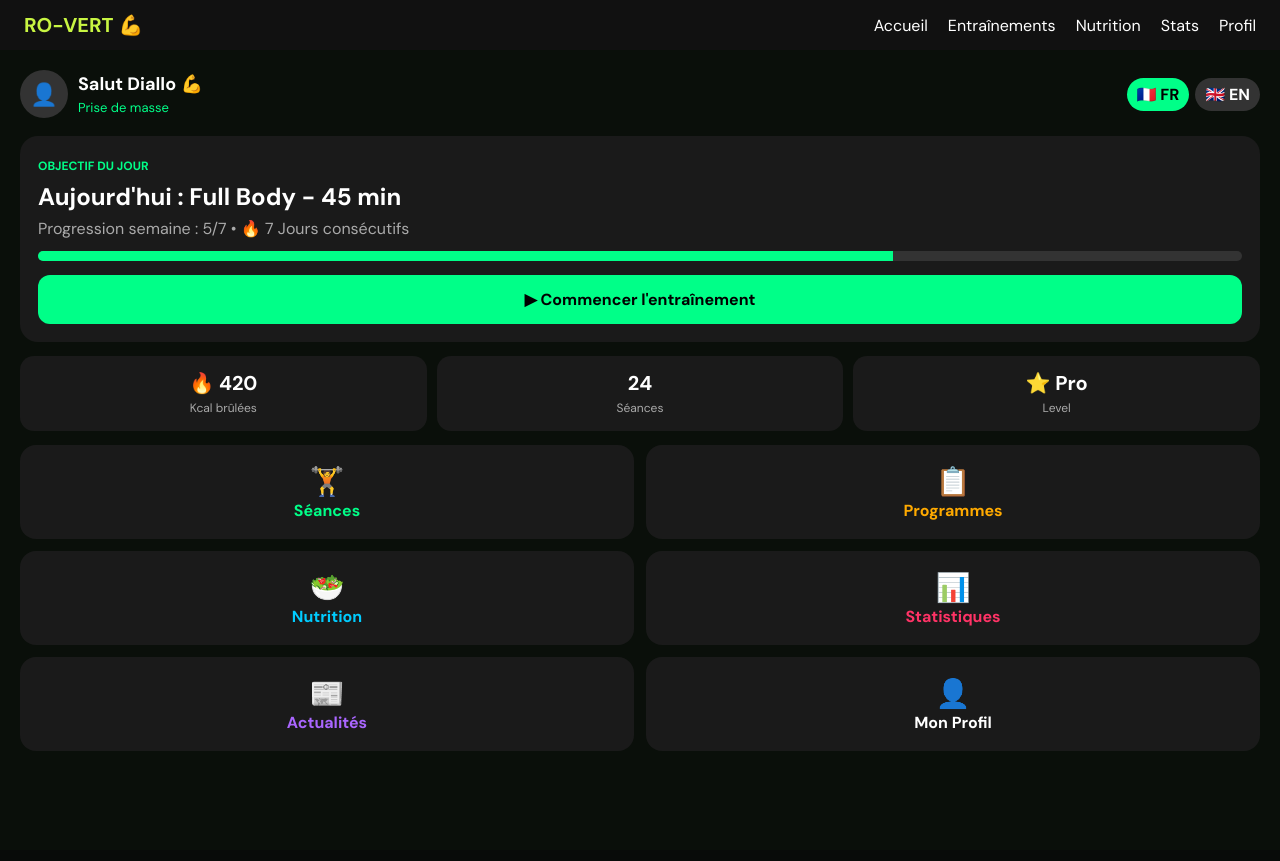
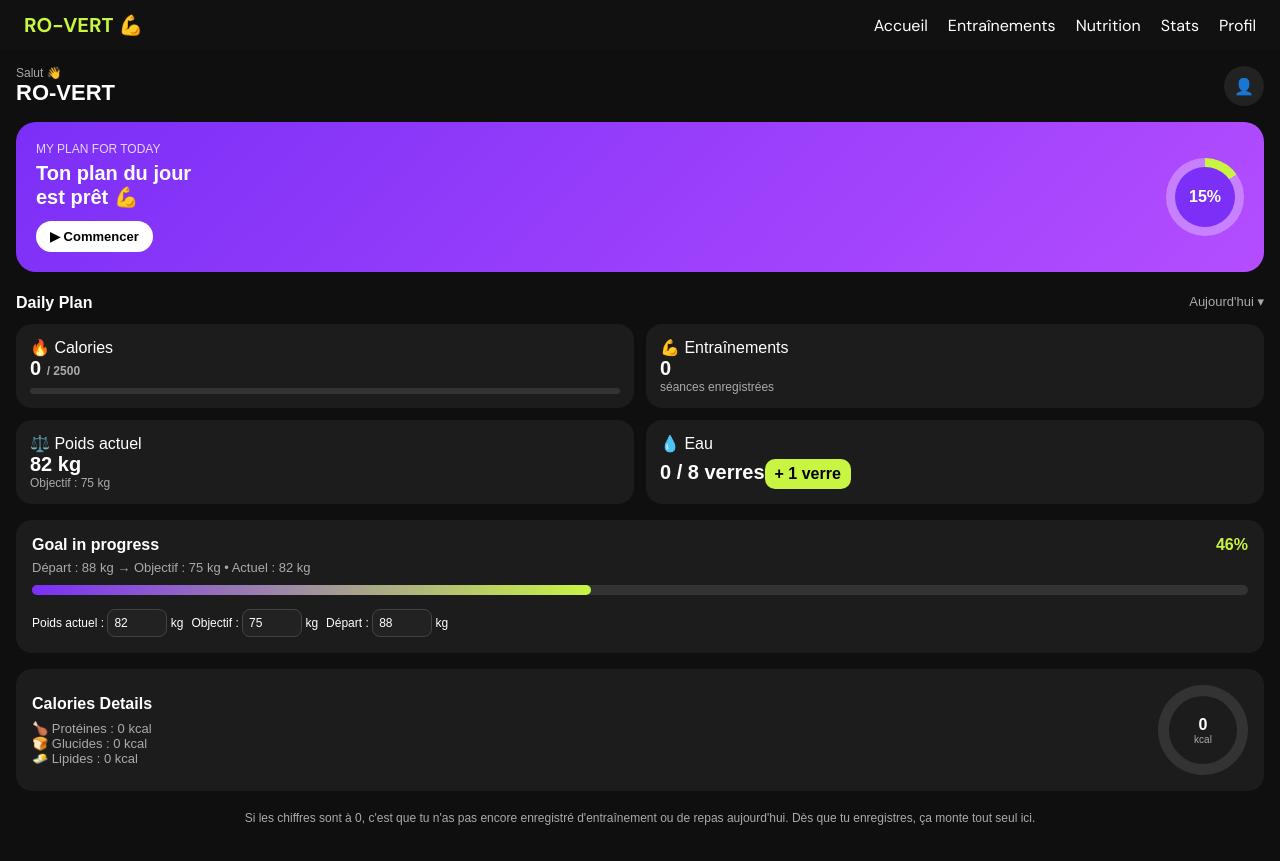
Before and after one commit to actionsdiallo-lgtm/fit-pro, a Next.js app: page /dashboard in a window 1280 px wide. Built offline with nearby package versions, Linux system fonts and the light colour scheme.

Commit message:
Refactor Dashboard component and local storage logic

```diff
--- a/src/app/dashboard/page.tsx
+++ b/src/app/dashboard/page.tsx
@@ -1,76 +1,87 @@
 "use client";
+import { useState, useEffect } from "react";
 import Link from "next/link";
-import { useState, useEffect } from "react";
 
-const TEXTS: any = {
-  fr: { hello: "Salut", goal: "OBJECTIF DU JOUR", start: "▶ Commencer l'entraînement", workouts: "Séances", programs: "Programmes", nutrition: "Nutrition", statistics: "Statistiques", news: "Actualités", profile: "Mon Profil", progress: "Progression semaine", today: "Aujourd'hui : Full Body - 45 min", kcal: "Kcal brûlées", streak: "Jours consécutifs" },
-  en: { hello: "Hi", goal: "TODAY'S GOAL", start: "▶ Start workout", workouts: "Workouts", programs: "Programs", nutrition: "Nutrition", statistics: "Statistics", news: "News", profile: "My Profile", progress: "Week progress", today: "Today: Full Body - 45 min", kcal: "Kcal burned", streak: "Day streak" },
-};
-
-export default function DashboardPage() {
-  const [lang, setLang] = useState("fr");
-  const [name, setName] = useState("Diallo");
-  const [photo, setPhoto] = useState("");
-  const [goal, setGoal] = useState("Prise de masse");
-  const t = TEXTS[lang];
+export default function Dashboard() {
+  const [weight, setWeight] = useState(82);
+  const [goalWeight, setGoalWeight] = useState(75);
+  const [startWeight, setStartWeight] = useState(88);
+  const [calories, setCalories] = useState(0);
+  const [workoutsDone, setWorkoutsDone] = useState(0);
+  const [water, setWater] = useState(0);
 
   useEffect(() => {
-    const load = () => {
-      setLang(localStorage.getItem("fitpro-lang") || "fr");
-      setName(localStorage.getItem("fitpro-name") || "Diallo");
-      setPhoto(localStorage.getItem("fitpro-photo") || "");
-      setGoal(localStorage.getItem("fitpro-goal") || "Prise de masse");
-    };
-    load();
-    window.addEventListener("focus", load);
-    return () => window.removeEventListener("focus", load);
+    const w = localStorage.getItem("fit-pro-weight");
+    const gw = localStorage.getItem("fit-pro-goal-weight");
+    const sw = localStorage.getItem("fit-pro-start-weight");
+    const c = localStorage.getItem("fit-pro-calories-today");
+    const wo = localStorage.getItem("fit-pro-workouts");
+    const wat = localStorage.getItem("fit-pro-water");
+    if (w) setWeight(Number(w));
+    if (gw) setGoalWeight(Number(gw));
+    if (sw) setStartWeight(Number(sw));
+    if (c) setCalories(Number(c));
+    if (wo) { try { setWorkoutsDone(JSON.parse(wo).length); } catch {} }
+    if (wat) setWater(Number(wat));
   }, []);
 
-  const menu = [
-    { href: "/workouts", icon: "🏋️", label: t.workouts, color: "#00FF88" },
-    { href: "/programs", icon: "📋", label: t.programs, color: "#FFAA00" },
-    { href: "/nutrition", icon: "🥗", label: t.nutrition, color: "#00CCFF" },
-    { href: "/statistics", icon: "📊", label: t.statistics, color: "#FF3366" },
-    { href: "/actualites", icon: "📰", label: t.news, color: "#AA66FF" },
-    { href: "/profile", icon: "👤", label: t.profile, color: "#FFFFFF" },
-  ];
+  const save = (k: string, v: number, fn: any) => { localStorage.setItem(k, String(v)); fn(v); };
+
+  // Progression réelle : de poids de départ vers objectif
+  const totalToLose = Math.abs(startWeight - goalWeight) || 1;
+  const lost = Math.abs(startWeight - weight);
+  const progress = Math.min(100, Math.round((lost / totalToLose) * 100));
+  const calorieGoal = 2500;
+  const caloriePct = Math.min(100, Math.round((calories / calorieGoal) * 100));
+  const planPct = Math.round((progress + caloriePct + Math.min(100, workoutsDone * 33)) / 3);
 
   return (
-    <div style={{ padding: 20, backgroundColor: "#0A0F0A", minHeight: "100vh", color: "white" }}>
-      <div style={{ display: "flex", justifyContent: "space-between", alignItems: "center" }}>
-        <div style={{ display: "flex", alignItems: "center", gap: 10 }}>
-          <div style={{ width: 48, height: 48, borderRadius: 24, backgroundColor: "#333", overflow: "hidden", display: "flex", alignItems: "center", justifyContent: "center", fontSize: 22 }}>
-            {photo ? <img src={photo} style={{ width: "100%", height: "100%", objectFit: "cover" }} /> : "👤"}
-          </div>
-          <div><b style={{ fontSize: 18 }}>{t.hello} {name} 💪</b><br /><span style={{ color: "#00FF88", fontSize: 13 }}>{goal}</span></div>
+    <div style={{ background: '#0f0f0f', minHeight: '100vh', color: 'white', padding: 16, fontFamily: 'sans-serif' }}>
+      <div style={{ display: 'flex', justifyContent: 'space-between', alignItems: 'center' }}>
+        <div><div style={{ fontSize: 12, color: '#aaa' }}>Salut 👋</div><div style={{ fontSize: 22, fontWeight: 'bold' }}>RO-VERT</div></div>
+        <Link href="/profil" style={{ background: '#222', width: 40, height: 40, borderRadius: '50%', display: 'flex', alignItems: 'center', justifyContent: 'center', textDecoration: 'none' }}>👤</Link>
+      </div>
+
+      {/* CARTE VIOLETTE - comme photo 1 */}
+      <div style={{ background: 'linear-gradient(135deg,#7b2ff7,#b44dff)', borderRadius: 20, padding: 20, marginTop: 16, display: 'flex', justifyContent: 'space-between', alignItems: 'center' }}>
+        <div>
+          <div style={{ fontSize: 12, opacity: 0.8 }}>MY PLAN FOR TODAY</div>
+          <div style={{ fontSize: 20, fontWeight: 'bold', marginTop: 6 }}>Ton plan du jour<br />est prêt 💪</div>
+          <Link href="/entrainement" style={{ background: 'white', color: 'black', padding: '8px 14px', borderRadius: 20, fontSize: 13, fontWeight: 'bold', textDecoration: 'none', display: 'inline-block', marginTop: 12 }}>▶ Commencer</Link>
         </div>
-        <div style={{ display: "flex", gap: 6 }}>
-          <button onClick={() => { setLang("fr"); localStorage.setItem("fitpro-lang", "fr"); }} style={{ padding: "6px 10px", borderRadius: 20, border: "none", backgroundColor: lang === "fr" ? "#00FF88" : "#333", color: lang === "fr" ? "black" : "white", fontWeight: "bold" }}>🇫🇷 FR</button>
-          <button onClick={() => { setLang("en"); localStorage.setItem("fitpro-lang", "en"); }} style={{ padding: "6px 10px", borderRadius: 20, border: "none", backgroundColor: lang === "en" ? "#00FF88" : "#333", color: lang === "en" ? "black" : "white", fontWeight: "bold" }}>🇬🇧 EN</button>
+        <div style={{ width: 78, height: 78, borderRadius: '50%', background: 'conic-gradient(#c8f542 ' + planPct * 3.6 + 'deg, rgba(255,255,255,0.3) 0deg)', display: 'flex', alignItems: 'center', justifyContent: 'center' }}>
+          <div style={{ width: 60, height: 60, background: '#7b2ff7', borderRadius: '50%', display: 'flex', alignItems: 'center', justifyContent: 'center', fontWeight: 'bold' }}>{planPct}%</div>
         </div>
       </div>
 
-      <div style={{ backgroundColor: "#1A1A1A", padding: 18, borderRadius: 18, marginTop: 18 }}>
-        <span style={{ color: "#00FF88", fontSize: 12, fontWeight: "bold" }}>{t.goal}</span>
-        <h2 style={{ margin: "6px 0" }}>{t.today}</h2>
-        <p style={{ color: "#AAA", margin: "0 0 12px" }}>{t.progress} : 5/7 • 🔥 7 {t.streak}</p>
-        <div style={{ height: 10, backgroundColor: "#333", borderRadius: 5, overflow: "hidden" }}><div style={{ width: "71%", height: "100%", backgroundColor: "#00FF88" }} /></div>
-        <Link href="/workouts" style={{ display: "block", textAlign: "center", marginTop: 14, padding: 14, borderRadius: 12, backgroundColor: "#00FF88", color: "black", fontWeight: "bold", textDecoration: "none" }}>{t.start}</Link>
+      {/* DAILY PLAN - comme photo 2 */}
+      <div style={{ display: 'flex', justifyContent: 'space-between', marginTop: 22 }}><b>Daily Plan</b><span style={{ color: '#aaa', fontSize: 13 }}>Aujourd'hui ▾</span></div>
+      <div style={{ display: 'grid', gridTemplateColumns: '1fr 1fr', gap: 12, marginTop: 12 }}>
+        <div style={{ background: '#1c1c1c', borderRadius: 16, padding: 14 }}><div>🔥 Calories</div><b style={{ fontSize: 20 }}>{calories} <span style={{ fontSize: 12, color: '#aaa' }}>/ {calorieGoal}</span></b><div style={{ height: 6, background: '#333', borderRadius: 10, marginTop: 8 }}><div style={{ width: caloriePct + '%', height: 6, background: '#c8f542', borderRadius: 10 }} /></div></div>
+        <div style={{ background: '#1c1c1c', borderRadius: 16, padding: 14 }}><div>💪 Entraînements</div><b style={{ fontSize: 20 }}>{workoutsDone}</b><div style={{ fontSize: 12, color: '#aaa' }}>séances enregistrées</div></div>
+        <div style={{ background: '#1c1c1c', borderRadius: 16, padding: 14 }}><div>⚖️ Poids actuel</div><b style={{ fontSize: 20 }}>{weight} kg</b><div style={{ fontSize: 12, color: '#aaa' }}>Objectif : {goalWeight} kg</div></div>
+        <div style={{ background: '#1c1c1c', borderRadius: 16, padding: 14 }}><div>💧 Eau</div><b style={{ fontSize: 20 }}>{water} / 8 verres</b><button onClick={() => save("fit-pro-water", water + 1, setWater)} style={{ background: '#c8f542', border: 'none', padding: '6px 10px', borderRadius: 10, marginTop: 6, fontWeight: 'bold' }}>+ 1 verre</button></div>
       </div>
 
-      <div style={{ display: "flex", gap: 10, marginTop: 14 }}>
-        <div style={{ flex: 1, backgroundColor: "#1A1A1A", padding: 14, borderRadius: 14, textAlign: "center" }}><b style={{ fontSize: 20 }}>🔥 420</b><br /><span style={{ color: "#AAA", fontSize: 12 }}>{t.kcal}</span></div>
-        <div style={{ flex: 1, backgroundColor: "#1A1A1A", padding: 14, borderRadius: 14, textAlign: "center" }}><b style={{ fontSize: 20 }}>24</b><br /><span style={{ color: "#AAA", fontSize: 12 }}>{t.workouts}</span></div>
-        <div style={{ flex: 1, backgroundColor: "#1A1A1A", padding: 14, borderRadius: 14, textAlign: "center" }}><b style={{ fontSize: 20 }}>⭐ Pro</b><br /><span style={{ color: "#AAA", fontSize: 12 }}>Level</span></div>
+      {/* GOAL IN PROGRESS - comme photo 2 */}
+      <div style={{ background: '#1c1c1c', borderRadius: 16, padding: 16, marginTop: 16 }}>
+        <div style={{ display: 'flex', justifyContent: 'space-between' }}><b>Goal in progress</b><span style={{ color: '#c8f542', fontWeight: 'bold' }}>{progress}%</span></div>
+        <div style={{ fontSize: 13, color: '#aaa', marginTop: 6 }}>Départ : {startWeight} kg → Objectif : {goalWeight} kg • Actuel : {weight} kg</div>
+        <div style={{ height: 10, background: '#333', borderRadius: 10, marginTop: 10 }}><div style={{ width: progress + '%', height: 10, background: 'linear-gradient(90deg,#7b2ff7,#c8f542)', borderRadius: 10 }} /></div>
+        <div style={{ display: 'flex', gap: 8, marginTop: 14, flexWrap: 'wrap' }}>
+          <label style={{ fontSize: 12 }}>Poids actuel : <input type="number" value={weight} onChange={e => save("fit-pro-weight", Number(e.target.value), setWeight)} style={{ width: 60, background: '#222', color: 'white', border: '1px solid #444', borderRadius: 8, padding: 6 }} /> kg</label>
+          <label style={{ fontSize: 12 }}>Objectif : <input type="number" value={goalWeight} onChange={e => save("fit-pro-goal-weight", Number(e.target.value), setGoalWeight)} style={{ width: 60, background: '#222', color: 'white', border: '1px solid #444', borderRadius: 8, padding: 6 }} /> kg</label>
+          <label style={{ fontSize: 12 }}>Départ : <input type="number" value={startWeight} onChange={e => save("fit-pro-start-weight", Number(e.target.value), setStartWeight)} style={{ width: 60, background: '#222', color: 'white', border: '1px solid #444', borderRadius: 8, padding: 6 }} /> kg</label>
+        </div>
       </div>
 
-      <div style={{ display: "grid", gridTemplateColumns: "1fr 1fr", gap: 12, marginTop: 14 }}>
-        {menu.map(m => (
-          <Link key={m.href} href={m.href} style={{ backgroundColor: "#1A1A1A", padding: 18, borderRadius: 16, textDecoration: "none", color: "white", textAlign: "center" }}>
-            <div style={{ fontSize: 28 }}>{m.icon}</div><b style={{ color: m.color }}>{m.label}</b>
-          </Link>
-        ))}
+      {/* CALORIES DETAILS - comme photo 3 */}
+      <div style={{ background: '#1c1c1c', borderRadius: 16, padding: 16, marginTop: 16, display: 'flex', justifyContent: 'space-between', alignItems: 'center' }}>
+        <div><b>Calories Details</b><div style={{ fontSize: 13, color: '#aaa', marginTop: 8 }}>🍗 Protéines : {Math.round(calories * 0.3)} kcal</div><div style={{ fontSize: 13, color: '#aaa' }}>🍞 Glucides : {Math.round(calories * 0.45)} kcal</div><div style={{ fontSize: 13, color: '#aaa' }}>🧈 Lipides : {Math.round(calories * 0.25)} kcal</div></div>
+        <div style={{ width: 90, height: 90, borderRadius: '50%', background: 'conic-gradient(#7b2ff7 ' + caloriePct * 3.6 + 'deg, #333 0deg)', display: 'flex', alignItems: 'center', justifyContent: 'center' }}><div style={{ width: 68, height: 68, background: '#1c1c1c', borderRadius: '50%', display: 'flex', flexDirection: 'column', alignItems: 'center', justifyContent: 'center' }}><b>{calories}</b><span style={{ fontSize: 10, color: '#aaa' }}>kcal</span></div></div>
       </div>
+
+      <div style={{ textAlign: 'center', color: '#aaa', fontSize: 12, marginTop: 20, paddingBottom: 20 }}>Si les chiffres sont à 0, c'est que tu n'as pas encore enregistré d'entraînement ou de repas aujourd'hui. Dès que tu enregistres, ça monte tout seul ici.</div>
     </div>
   );
-    }
+}
```
